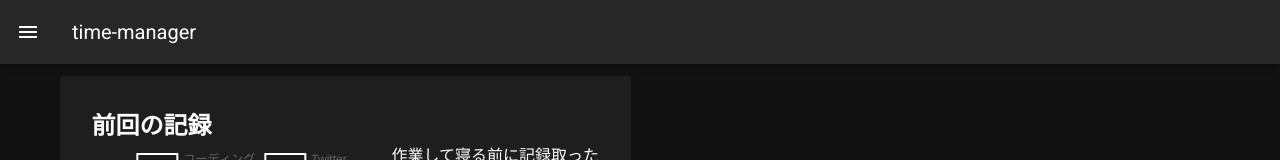
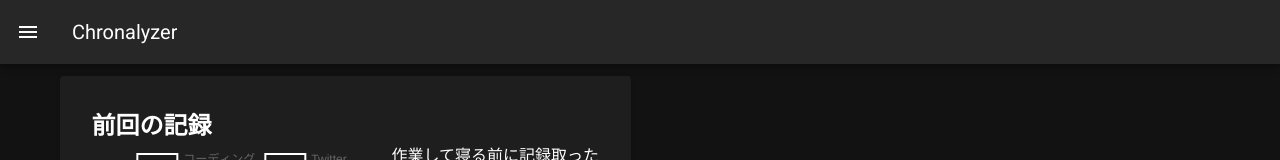
Before and after one commit to Marco3jp/Chronalyzer, a Nuxt app: page / in a window 1280 px wide. Shown: the top 160 px of the page. Built offline with nearby package versions, Linux system fonts and the light colour scheme.

Commit message:
ツール名が決まったので修正

```diff
--- a/layouts/default.vue
+++ b/layouts/default.vue
@@ -61,7 +61,7 @@
                     }
                 ],
                 miniVariant: false,
-                title: 'time-manager'
+                title: 'Chronalyzer'
             }
         }
     }
--- a/package.json
+++ b/package.json
@@ -1,5 +1,5 @@
 {
-  "name": "time-manager",
+  "name": "chronalyzer",
   "version": "1.0.0",
   "description": "record and analyze your time.",
   "author": "marco",
```
Also changed, not shown: 2 other files (tests, documents, lock files or other folders).
